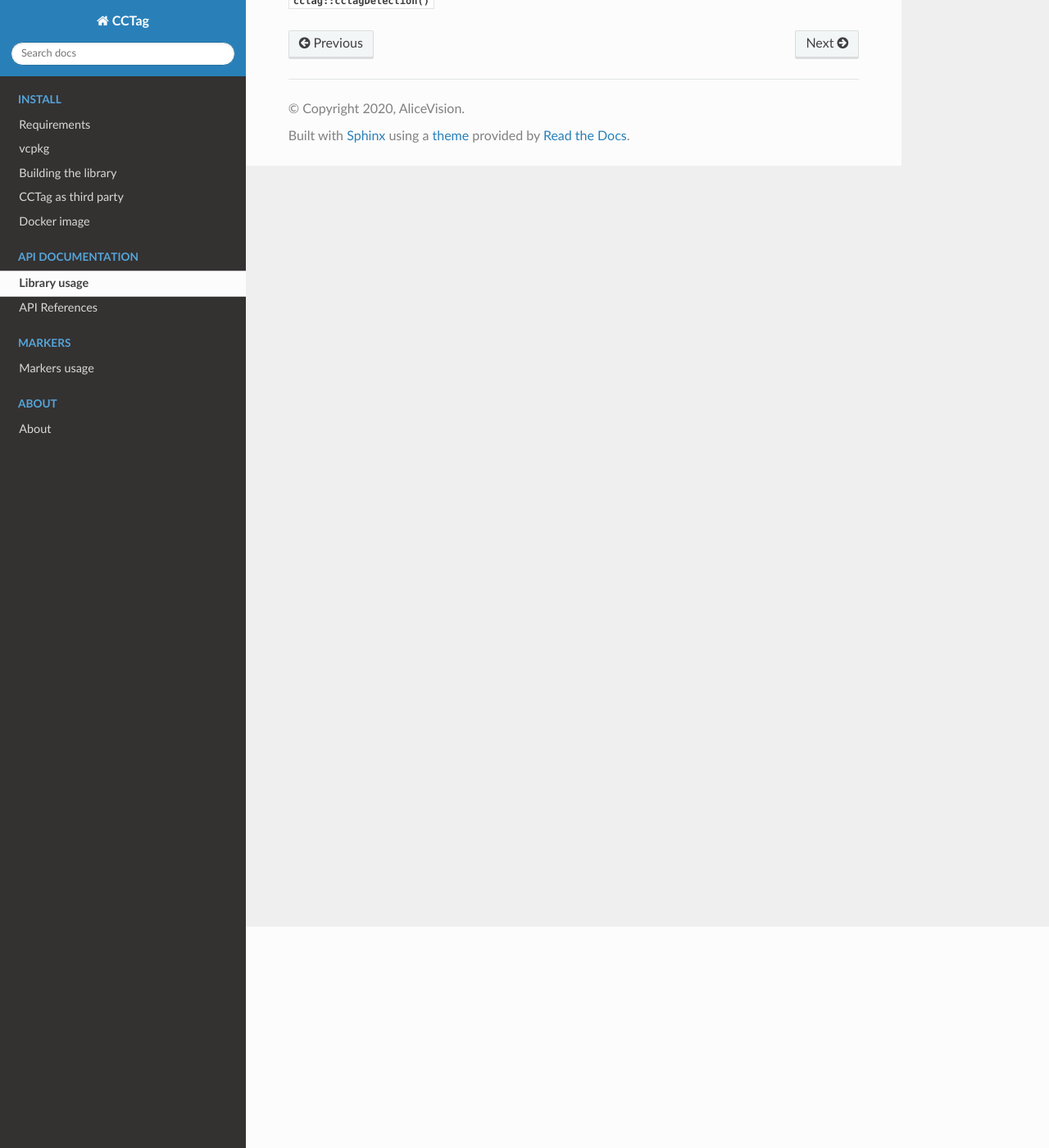
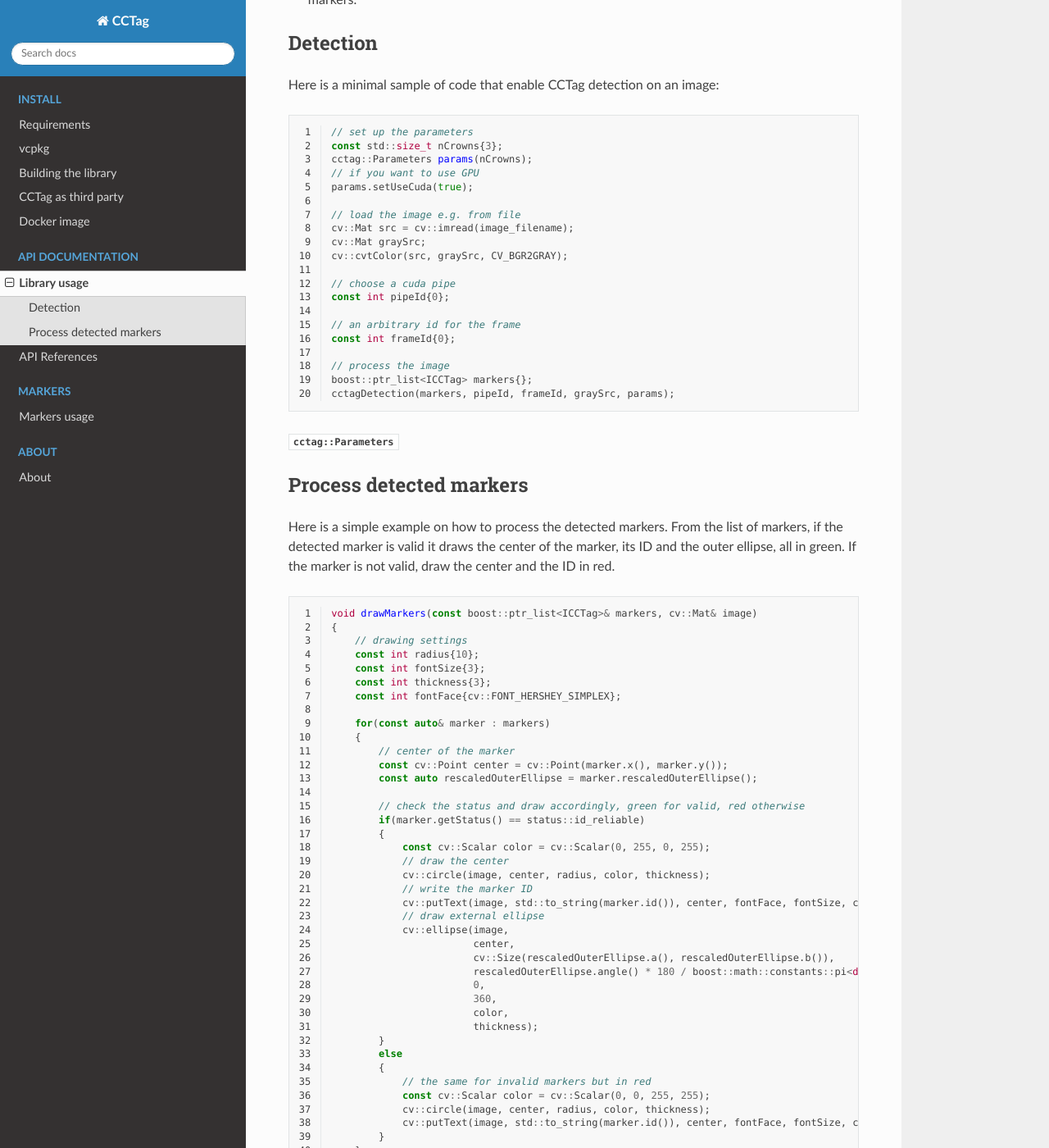
Before and after one commit to alicevision/CCTag, a Sphinx documentation site: the page built from doc/sphinx/source/api/usage.rst, in a window 1280 px wide and 1400 px high, scrolled down 270 px. Shown: the whole window at 82% size. Built offline with Sphinx 7.4.7 and the Read the Docs theme 2.0.0, drawn with Linux system fonts in a browser that asks for light colours; pages that are not in the unit, such as notebooks, are missing from menus; some of the changed text lies outside the part shown.

Commit message:
[doc] library usage

```diff
--- a/doc/sphinx/source/api/usage.rst
+++ b/doc/sphinx/source/api/usage.rst
@@ -1,10 +1,102 @@
 Library usage
-==============
+=============
+
+Detecting the markers requires two main entities:
+
+* the class :cpp:class:`cctag::CCTag` modeling a single marker
+
+* and the functions :cpp:func:`cctag::cctagDetection()` to process the images and get the list of detected markers.
+
+
+Detection
+~~~~~~~~~
+
+Here is a minimal sample of code that enable CCTag detection on an image:
+
+.. code-block:: c++
+  :linenos:
+
+  // set up the parameters
+  const std::size_t nCrowns{3};
+  cctag::Parameters params(nCrowns);
+  // if you want to use GPU
+  params.setUseCuda(true);
+
+  // load the image e.g. from file
+  cv::Mat src = cv::imread(image_filename);
+  cv::Mat graySrc;
+  cv::cvtColor(src, graySrc, CV_BGR2GRAY);
+
+  // choose a cuda pipe
+  const int pipeId{0};
+
+  // an arbitrary id for the frame
+  const int frameId{0};
+
+  // process the image
+  boost::ptr_list<ICCTag> markers{};
+  cctagDetection(markers, pipeId, frameId, graySrc, params);
 
 
 
-:cpp:class:`cctag::CCTag`
 
-:cpp:func:`cctag::cctagDetection()`
+:cpp:struct:`cctag::Parameters`
 
-:cpp:func:`cctag::cctagDetection()`
+
+Process detected markers
+~~~~~~~~~~~~~~~~~~~~~~~~
+
+Here is a simple example on how to process the detected markers.
+From the list of markers, if the detected marker is valid it draws the center of the marker, its ID and
+the outer ellipse, all in green.
+If the marker is not valid, draw the center and the ID in red.
+
+.. code-block:: c++
+  :linenos:
+
+  void drawMarkers(const boost::ptr_list<ICCTag>& markers, cv::Mat& image)
+  {
+      // drawing settings
+      const int radius{10};
+      const int fontSize{3};
+      const int thickness{3};
+      const int fontFace{cv::FONT_HERSHEY_SIMPLEX};
+
+      for(const auto& marker : markers)
+      {
+          // center of the marker
+          const cv::Point center = cv::Point(marker.x(), marker.y());
+          const auto rescaledOuterEllipse = marker.rescaledOuterEllipse();
+
+          // check the status and draw accordingly, green for valid, red otherwise
+          if(marker.getStatus() == status::id_reliable)
+          {
+              const cv::Scalar color = cv::Scalar(0, 255, 0, 255);
+              // draw the center
+              cv::circle(image, center, radius, color, thickness);
+              // write the marker ID
+              cv::putText(image, std::to_string(marker.id()), center, fontFace, fontSize, color, thickness);
+              // draw external ellipse
+              cv::ellipse(image,
+                          center,
+                          cv::Size(rescaledOuterEllipse.a(), rescaledOuterEllipse.b()),
+                          rescaledOuterEllipse.angle() * 180 / boost::math::constants::pi<double>(),
+                          0,
+                          360,
+                          color,
+                          thickness);
+          }
+          else
+          {
+              // the same for invalid markers but in red
+              const cv::Scalar color = cv::Scalar(0, 0, 255, 255);
+              cv::circle(image, center, radius, color, thickness);
+              cv::putText(image, std::to_string(marker.id()), center, fontFace, fontSize, color, thickness);
+          }
+      }
+  }
+
+
+Here is an example of possible result:
+
+.. image:: ../img/cctags-example-detection.png
```
Also changed, not shown: doc/sphinx/source/api/api.rst (+12 -3 lines), doc/sphinx/source/img/cctags-example-detection.png (added).
